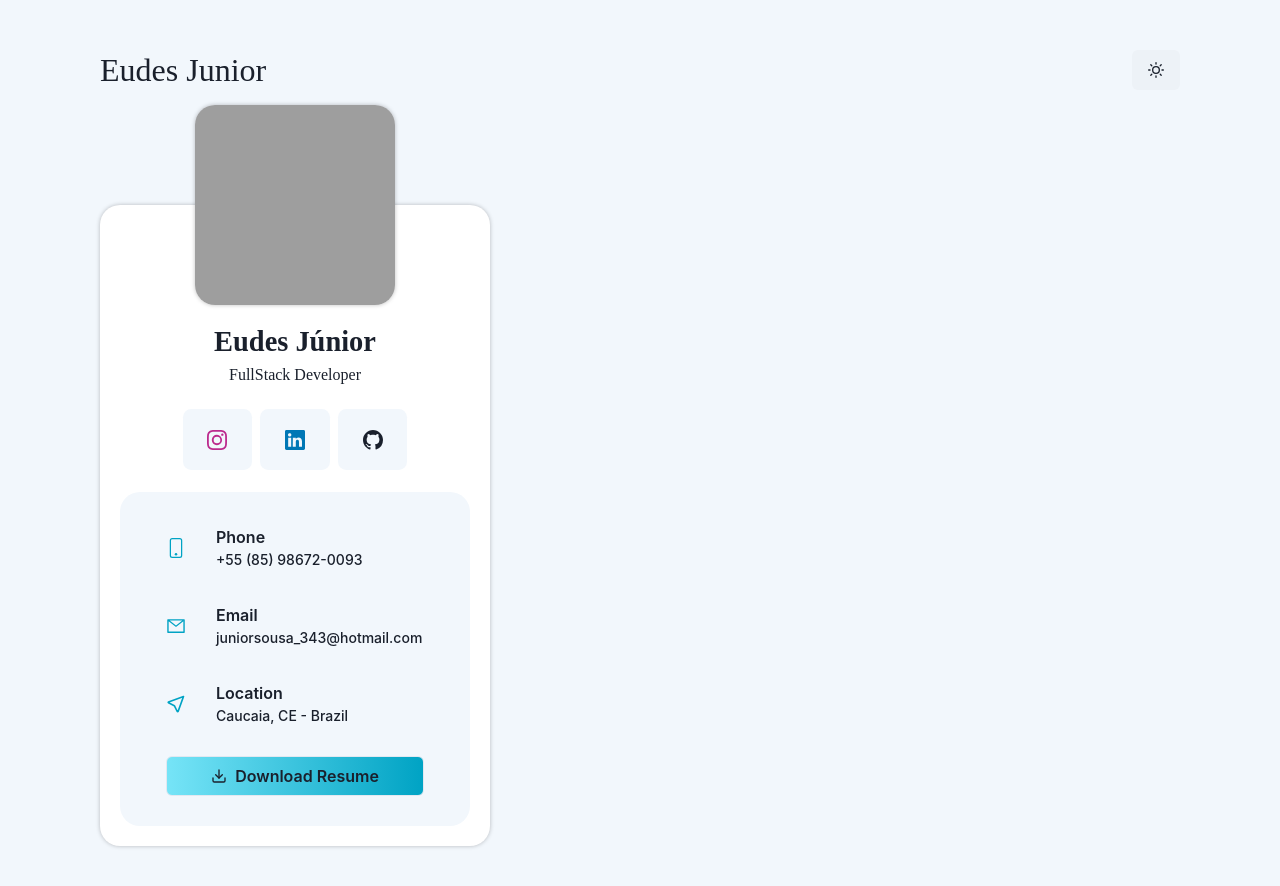
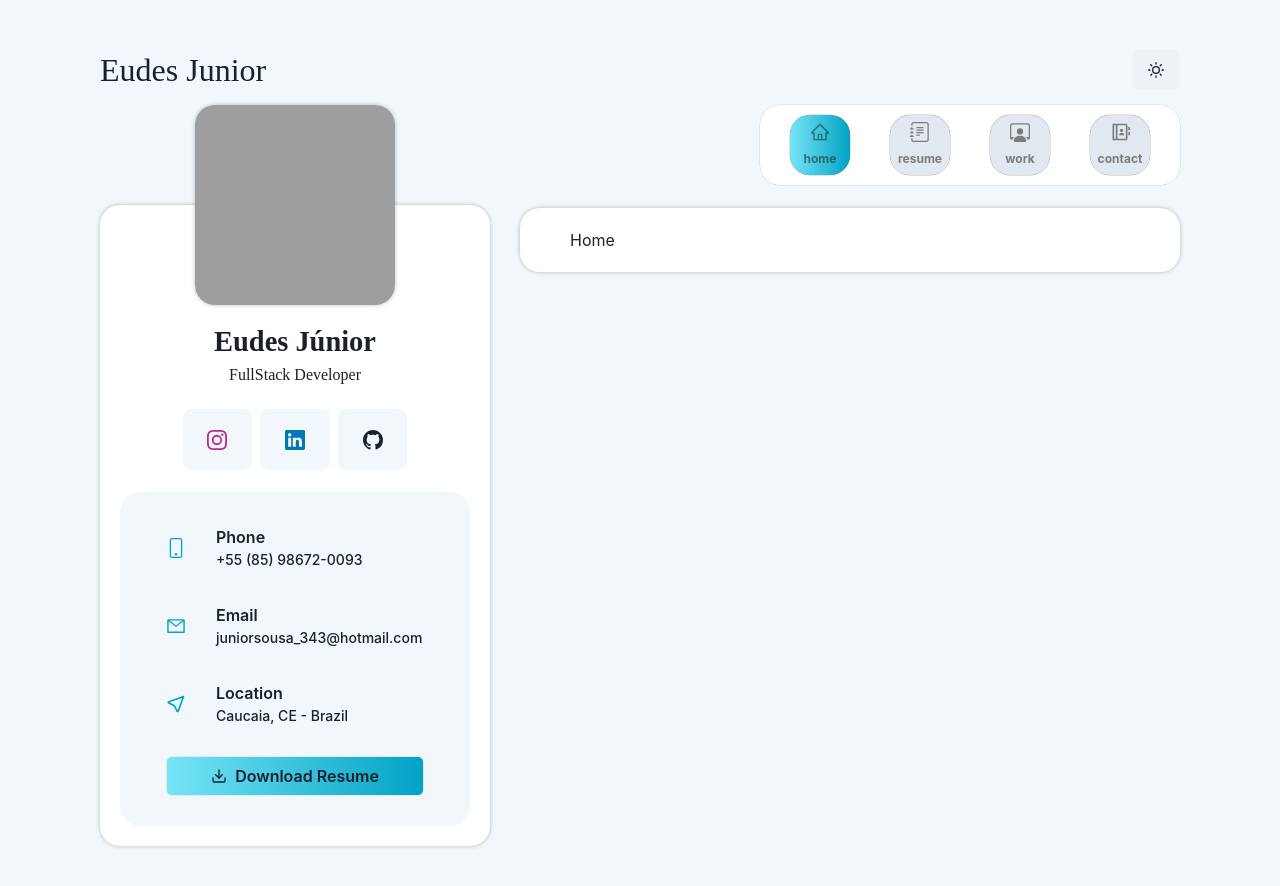
Before and after one commit to jrsousa95/eudes-jr, a React (Vite) app: page / in a window 1280 px wide. Shown: the top 886 px of the page. Built offline with nearby package versions, Linux system fonts and the light colour scheme; grey boxes are pictures that could not be loaded.

Commit message:
feat: cria estrutura de rotas

```diff
--- a/package.json
+++ b/package.json
@@ -17,7 +17,8 @@
     "framer-motion": "^10.16.4",
     "react": "^18.2.0",
     "react-dom": "^18.2.0",
-    "react-icons": "^4.11.0"
+    "react-icons": "^4.11.0",
+    "react-router-dom": "^6.18.0"
   },
   "devDependencies": {
     "@types/react": "^18.2.15",
--- a/src/App.tsx
+++ b/src/App.tsx
@@ -6,12 +6,23 @@ import {
   useColorMode,
   useColorModeValue,
 } from "@chakra-ui/react";
+import { AiOutlineHome } from "react-icons/ai";
+import { RiContactsBookLine } from "react-icons/ri";
+import { BsJournalText, BsPersonWorkspace } from "react-icons/bs";
+import { BrowserRouter, Route, Routes } from "react-router-dom";
+import { LinkPages } from "./components/linkPages";
 import { Profile } from "./components/profile";
+import { Contact } from "./pages/contact";
+import { Home } from "./pages/home";
+import { Resume } from "./pages/resume";
+import { Work } from "./pages/work";
 import { colorModeIcon } from "./utils/colorModeIcon";
 
 function App() {
   const { colorMode, toggleColorMode } = useColorMode();
   const bg = useColorModeValue("#F2F7FC", "#1A202C");
+  const bgPages = useColorModeValue("#FFF", "#2D3748");
+  const bgLinks = useColorModeValue("rgba(0, 0, 0, 0.25)", "#2D3748");
 
   return (
     <Box padding="50px 100px" width="full" bg={bg}>
@@ -27,8 +38,51 @@ function App() {
         <Button onClick={toggleColorMode}>{colorModeIcon(colorMode)}</Button>
       </Stack>
 
-      <Box display="flex">
+      <Box display="flex" gap="30px">
         <Profile />
+
+        <Box width="full">
+          <BrowserRouter>
+            <Stack direction="row" justifyContent="flex-end">
+              <Box
+                display="flex"
+                gap="40px"
+                borderRadius="20px"
+                padding="10px 30px"
+                bg={bgPages}
+                boxShadow={`0px 0px 0px 0.25px ${bgLinks}`}
+              >
+                <LinkPages label="home" path="/">
+                  <AiOutlineHome fontSize="20px" />
+                </LinkPages>
+                <LinkPages label="resume" path="/resume">
+                  <BsJournalText fontSize="20px" />
+                </LinkPages>
+                <LinkPages label="work" path="/work">
+                  <BsPersonWorkspace fontSize="20px" />
+                </LinkPages>
+                <LinkPages label="contact" path="/contact">
+                  <RiContactsBookLine fontSize="20px" />
+                </LinkPages>
+              </Box>
+            </Stack>
+
+            <Box
+              margin="23px 0px"
+              padding="20px 50px"
+              borderRadius="20px"
+              boxShadow="0px 0px 4px 0px rgba(0, 0, 0, 0.25)"
+              bg={bgPages}
+            >
+              <Routes>
+                <Route path="/" element={<Home />} />
+                <Route path="/resume" element={<Resume />} />
+                <Route path="/work" element={<Work />} />
+                <Route path="/contact" element={<Contact />} />
+              </Routes>
+            </Box>
+          </BrowserRouter>
+        </Box>
       </Box>
     </Box>
   );
--- /dev/null
+++ b/src/components/linkPages/index.tsx
@@ -0,0 +1,80 @@
+// import { Box, Stack, Text, useColorModeValue } from "@chakra-ui/react";
+// import { Link } from "react-router-dom";
+
+// interface ILinkPagesProps {
+//   children: React.ReactNode;
+//   label: string;
+//   path: string;
+// }
+
+// export function LinkPages({ children, label, path }: ILinkPagesProps) {
+//   const bg = useColorModeValue("#E1E8EF", "#2D3748");
+//   const hoverBg = useColorModeValue("#E1E8EF80", "#E1E8EF10");
+//   const textColor = useColorModeValue("#1A100380", "#E1E8EF");
+//   const boxShadowColor = useColorModeValue("#1A100380", "#E1E8EF80");
+
+//   return (
+//     <Box
+//       transition="background 0.3s ease-in-out"
+//       background={bg}
+//       _hover={{ background: hoverBg }}
+//       boxShadow={`0px 0px 0px 0.25px ${boxShadowColor}`}
+//       boxSize="60px"
+//       borderRadius="20px"
+//       display="flex"
+//       alignItems="center"
+//     >
+//       <Link to={path} style={{ margin: 0, width: "100%" }}>
+//         <Stack alignItems="center" justifyContent="center" color={textColor}>
+//           {children}
+//           <Text fontSize="10px" fontWeight={700}>
+//             {label}
+//           </Text>
+//         </Stack>
+//       </Link>
+//     </Box>
+//   );
+// }
+
+import { Box, Stack, Text, useColorModeValue } from "@chakra-ui/react";
+import { Link, useLocation } from "react-router-dom";
+
+interface ILinkPagesProps {
+  children: React.ReactNode;
+  label: string;
+  path: string;
+}
+
+export function LinkPages({ children, label, path }: ILinkPagesProps) {
+  const bg = useColorModeValue("#E1E8EF", "#2D3748");
+  const hoverBg = useColorModeValue("#E1E8EF80", "#E1E8EF10");
+  const textColor = useColorModeValue("#1A100380", "#E1E8EF");
+  const boxShadowColor = useColorModeValue("#1A100380", "#E1E8EF80");
+
+  const location = useLocation();
+
+  const isCurrentPath = location.pathname === path;
+
+  return (
+    <Box
+      _hover={{ background: !isCurrentPath ? hoverBg : "" }}
+      boxShadow={`0px 0px 0px 0.25px ${boxShadowColor}`}
+      boxSize="60px"
+      background={bg}
+      borderRadius="20px"
+      display="flex"
+      alignItems="center"
+      bgGradient={isCurrentPath ? "linear(to-r, cyan.300, cyan.600)" : ""}
+      transition={isCurrentPath ? "background 0.3s ease-in-out" : ""}
+    >
+      <Link to={path} style={{ margin: 0, width: "100%" }}>
+        <Stack alignItems="center" justifyContent="center" color={textColor}>
+          {children}
+          <Text fontSize="12px" fontWeight={700}>
+            {label}
+          </Text>
+        </Stack>
+      </Link>
+    </Box>
+  );
+}
--- a/src/components/profile.tsx
+++ b/src/components/profile/index.tsx
@@ -13,8 +13,8 @@ import { AiOutlineMail } from "react-icons/ai";
 import { BsGithub, BsInstagram, BsLinkedin, BsPhone } from "react-icons/bs";
 import { FiDownload } from "react-icons/fi";
 import { TbLocation } from "react-icons/tb";
-import { Infos } from "../utils/infos";
-import { SocialNetworksBox } from "../utils/socialNetworks";
+import { Infos } from "../../utils/infos";
+import { SocialNetworksBox } from "../../utils/socialNetworks";
 
 export function Profile() {
   const bg = useColorModeValue("#F2F7FC", "#1A202C");
--- /dev/null
+++ b/src/pages/contact/index.tsx
@@ -0,0 +1,7 @@
+export function Contact() {
+  return (
+    <div>
+      <div>Contact</div>
+    </div>
+  );
+}
--- /dev/null
+++ b/src/pages/home/index.tsx
@@ -0,0 +1,7 @@
+export function Home() {
+  return (
+    <div>
+      <div>Home</div>
+    </div>
+  );
+}
--- /dev/null
+++ b/src/pages/resume/index.tsx
@@ -0,0 +1,7 @@
+export function Resume() {
+  return (
+    <div>
+      <div>Resume</div>
+    </div>
+  );
+}
--- /dev/null
+++ b/src/pages/work/index.tsx
@@ -0,0 +1,7 @@
+export function Work() {
+  return (
+    <div>
+      <div>Work</div>
+    </div>
+  );
+}
```
Also changed, not shown: 1 other file (tests, documents, lock files or other folders).
